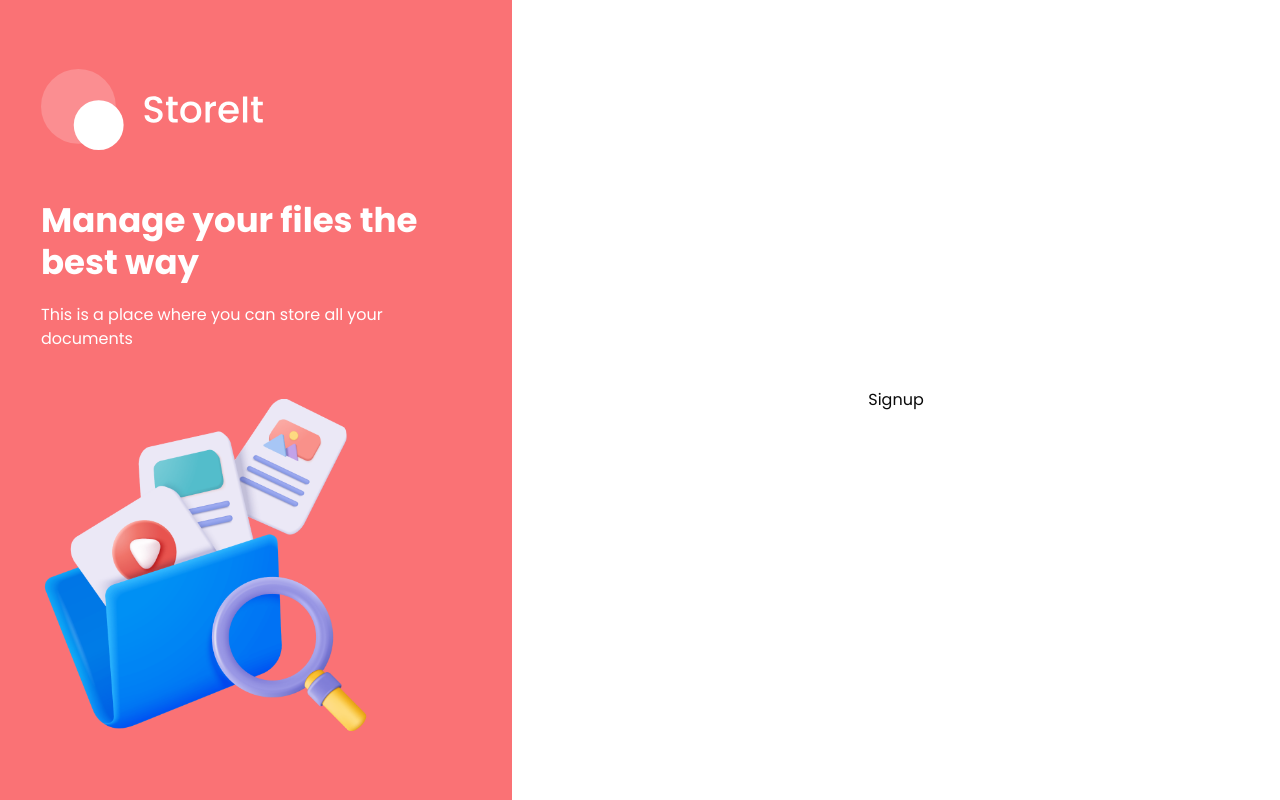
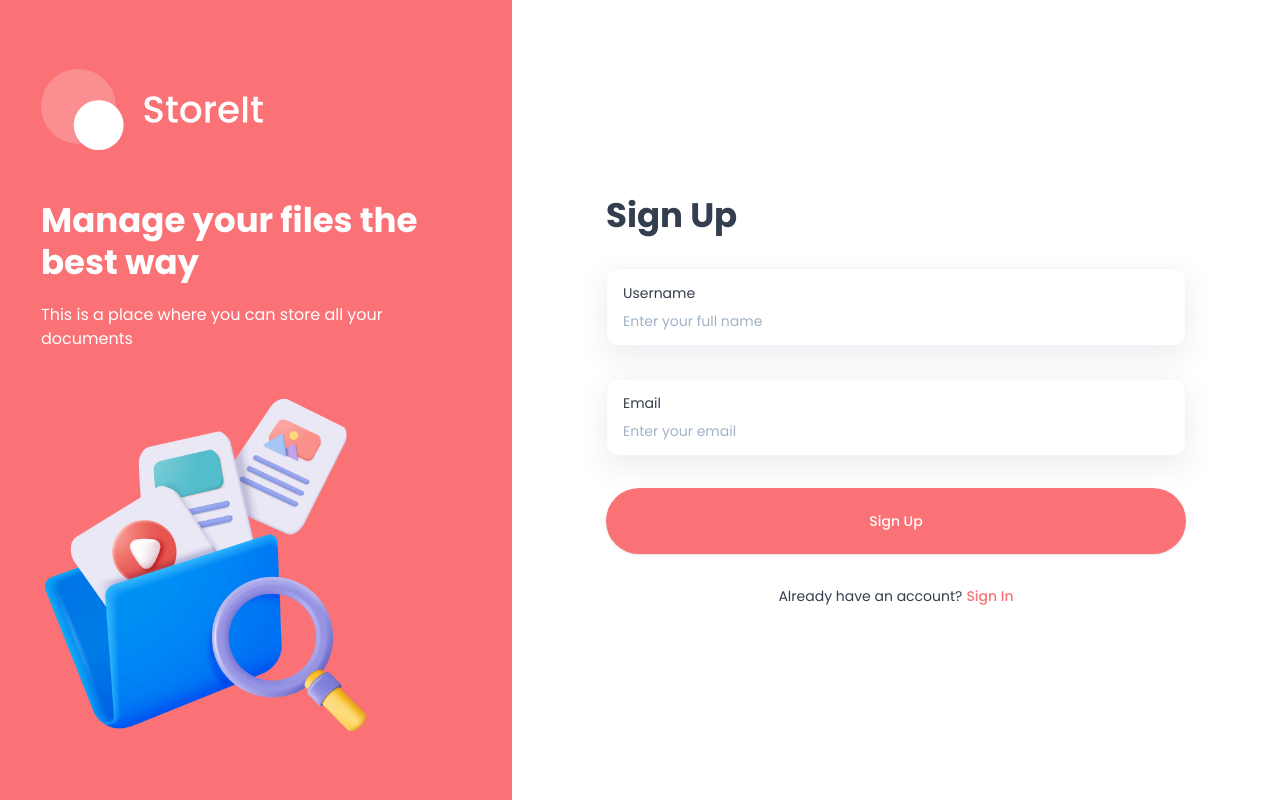
Before and after one commit to Pransh013/Cloud-It, a Next.js app: page /sign-up in a window 1280 px wide. Built offline with nearby package versions, Linux system fonts and the light colour scheme.

Commit message:
implemented reusable auth form

```diff
--- a/app/(auth)/sign-in/page.tsx
+++ b/app/(auth)/sign-in/page.tsx
@@ -1,4 +1,5 @@
+import AuthForm from "@/components/AuthForm";
 
-const SignIn = () => <div>Signin</div>;
+const SignIn = () => <AuthForm type="sign-in" />;
 
 export default SignIn;
--- a/app/(auth)/sign-up/page.tsx
+++ b/app/(auth)/sign-up/page.tsx
@@ -1,3 +1,5 @@
-const SignUp = () => <div>Signup</div>;
+import AuthForm from "@/components/AuthForm";
+
+const SignUp = () => <AuthForm type="sign-up" />;
 
 export default SignUp;
--- /dev/null
+++ b/components/AuthForm.tsx
@@ -0,0 +1,134 @@
+"use client";
+
+import { zodResolver } from "@hookform/resolvers/zod";
+import { useForm } from "react-hook-form";
+import { z } from "zod";
+import { Button } from "@/components/ui/button";
+import {
+  Form,
+  FormControl,
+  FormField,
+  FormItem,
+  FormLabel,
+  FormMessage,
+} from "@/components/ui/form";
+import { Input } from "@/components/ui/input";
+import { useState } from "react";
+import Image from "next/image";
+import Link from "next/link";
+
+type AuthFormType = "sign-in" | "sign-up";
+
+const authFormSchema = (type: AuthFormType) => {
+  return z.object({
+    fullName:
+      type === "sign-up"
+        ? z
+            .string()
+            .min(2, {
+              message: "Full Name must be at least 2 characters.",
+            })
+            .max(25, { message: "Full Name must be less than 25 characters." })
+        : z.string().optional(),
+    email: z.string().email().min(2, {
+      message: "Email must be at least 2 characters.",
+    }),
+  });
+};
+
+const AuthForm = ({ type }: { type: AuthFormType }) => {
+  const [isLoading, setIsLoading] = useState(false);
+  const [errorMessage, setErrorMessage] = useState("");
+  const formSchema = authFormSchema(type);
+  const form = useForm<z.infer<typeof formSchema>>({
+    resolver: zodResolver(formSchema),
+    defaultValues: {
+      fullName: "",
+      email: "",
+    },
+  });
+
+  // 2. Define a submit handler.
+  function onSubmit(values: z.infer<typeof formSchema>) {
+    // Do something with the form values.
+    // ✅ This will be type-safe and validated.
+    console.log(values);
+  }
+  return (
+    <Form {...form}>
+      <form onSubmit={form.handleSubmit(onSubmit)} className="auth-form">
+        <h1 className="form-title">
+          {type === "sign-in" ? "Sign In" : "Sign Up"}
+        </h1>
+        {type === "sign-up" && (
+          <FormField
+            control={form.control}
+            name="fullName"
+            render={({ field }) => (
+              <FormItem>
+                <div className="shad-form-item">
+                  <FormLabel className="shad-form-label">Username</FormLabel>
+                  <FormControl>
+                    <Input
+                      className="shad-input"
+                      placeholder="Enter your full name"
+                      {...field}
+                    />
+                  </FormControl>
+                </div>
+                <FormMessage className="shad-form-message" />
+              </FormItem>
+            )}
+          />
+        )}
+        <FormField
+          control={form.control}
+          name="email"
+          render={({ field }) => (
+            <FormItem>
+              <div className="shad-form-item">
+                <FormLabel className="shad-form-label">Email</FormLabel>
+                <FormControl>
+                  <Input
+                    className="shad-input"
+                    placeholder="Enter your email"
+                    {...field}
+                  />
+                </FormControl>
+              </div>
+              <FormMessage className="shad-form-message" />
+            </FormItem>
+          )}
+        />
+        <Button type="submit" className="form-submit-button">
+          {type === "sign-in" ? "Sign In" : "Sign Up"}
+          {isLoading && (
+            <Image
+              src="/assets/icons/loader.svg"
+              alt="loader"
+              width={24}
+              height={24}
+              className="animate-spin ml-2"
+            />
+          )}
+        </Button>
+        {errorMessage && <p className="error-message">*{errorMessage}</p>}
+        <div className="body-2 flex justify-center">
+          <p className="text-light-100">
+            {type === "sign-in"
+              ? "Don't have an account?"
+              : "Already have an account?"}
+          </p>
+          <Link
+            className="ml-1 font-medium text-brand"
+            href={type === "sign-in" ? "/sign-up" : "/sign-in"}
+          >
+            {type === "sign-in" ? "Sign Up" : "Sign In"}
+          </Link>
+        </div>
+      </form>
+    </Form>
+  );
+};
+
+export default AuthForm;
```
